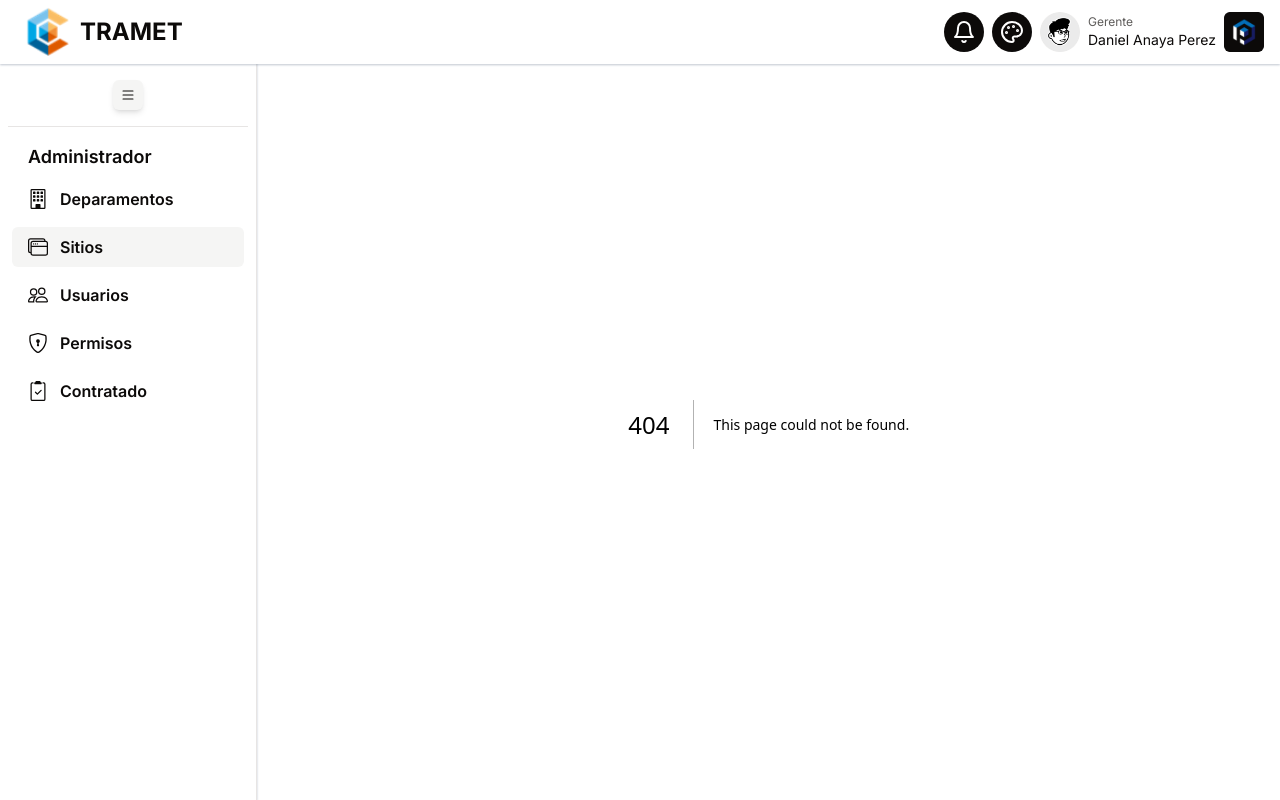
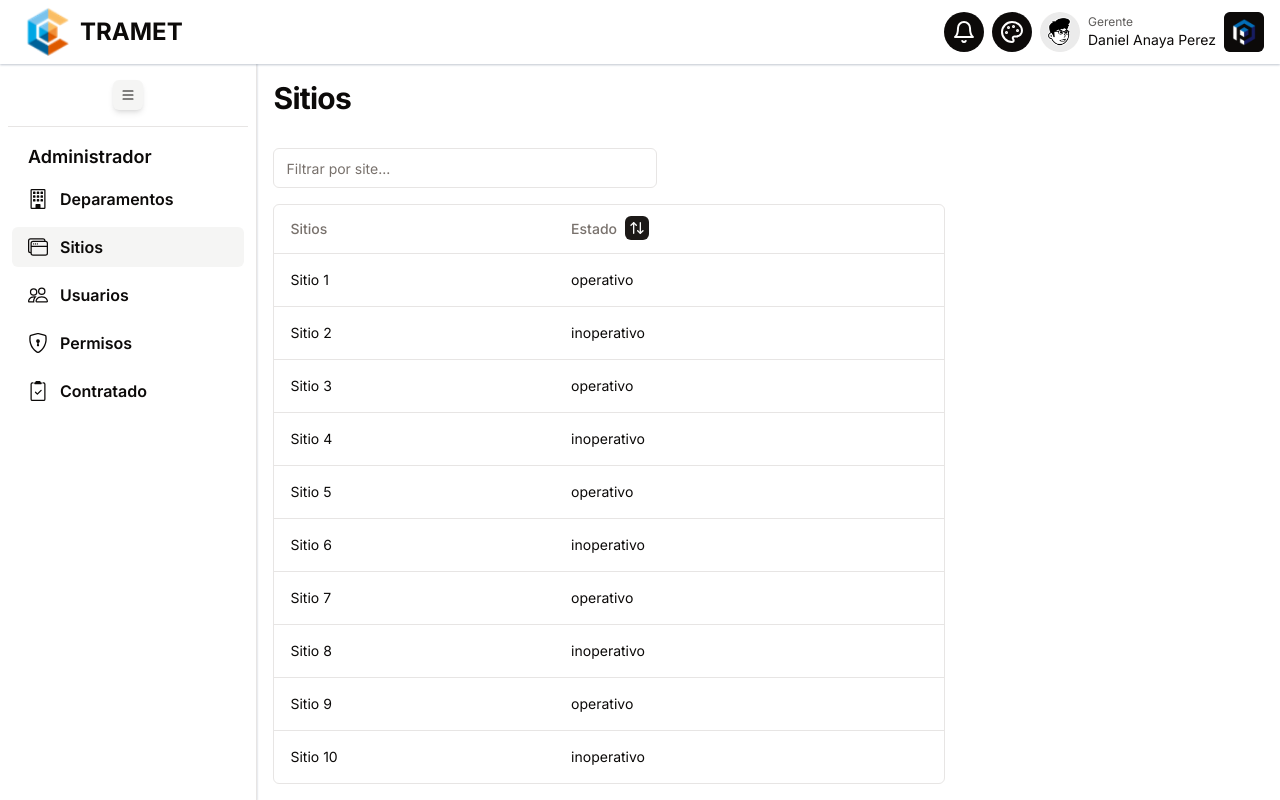
Before and after one commit to Tramet/tramet-dashboard-frontend, a Next.js app: page /admin/sites in a window 1280 px wide. Before the commit this address had no page. Built offline with nearby package versions, Linux system fonts and the light colour scheme.

Commit message:
feat: created sites page

```diff
--- /dev/null
+++ b/app/(pages)/admin/sites/page.tsx
@@ -0,0 +1,14 @@
+import { AdminDepartmentsTable } from "@trm/_components/admin-departments-table";
+import { AdminSitesTable } from "@trm/_components/admin-sites-table";
+import React from "react";
+
+const AdminDepartments = () => {
+  return (
+    <div>
+      <h2 className="text-3xl font-bold tracking-tight my-4">Sitios</h2>
+      <AdminSitesTable />
+    </div>
+  );
+};
+
+export default AdminDepartments;
--- /dev/null
+++ b/app/_components/admin-sites-table.tsx
@@ -0,0 +1,132 @@
+import React from "react";
+import { ColumnDef, createColumnHelper } from "@tanstack/react-table";
+
+import { DataTable } from "@trm/_components/ui/custom/data-table";
+
+export type Sites = {
+  id: string;
+  site: string;
+  status: "operativo" | "inoperativo";
+};
+
+export const sites: Sites[] = [
+  {
+    id: "1",
+    site: "Sitio 1",
+    status: "operativo",
+  },
+  {
+    id: "2",
+    site: "Sitio 2",
+    status: "inoperativo",
+  },
+  {
+    id: "3",
+    site: "Sitio 3",
+    status: "operativo",
+  },
+  {
+    id: "4",
+    site: "Sitio 4",
+    status: "inoperativo",
+  },
+  {
+    id: "5",
+    site: "Sitio 5",
+    status: "operativo",
+  },
+  {
+    id: "6",
+    site: "Sitio 6",
+    status: "inoperativo",
+  },
+  {
+    id: "7",
+    site: "Sitio 7",
+    status: "operativo",
+  },
+  {
+    id: "8",
+    site: "Sitio 8",
+    status: "inoperativo",
+  },
+  {
+    id: "9",
+    site: "Sitio 9",
+    status: "operativo",
+  },
+  {
+    id: "10",
+    site: "Sitio 10",
+    status: "inoperativo",
+  },
+  {
+    id: "11",
+    site: "Sitio 11",
+    status: "operativo",
+  },
+  {
+    id: "12",
+    site: "Sitio 12",
+    status: "inoperativo",
+  },
+  {
+    id: "13",
+    site: "Sitio 13",
+    status: "operativo",
+  },
+  {
+    id: "14",
+    site: "Sitio 14",
+    status: "inoperativo",
+  },
+  {
+    id: "15",
+    site: "Sitio 15",
+    status: "operativo",
+  },
+  {
+    id: "16",
+    site: "Sitio 16",
+    status: "inoperativo",
+  },
+  {
+    id: "17",
+    site: "Sitio 17",
+    status: "operativo",
+  },
+  {
+    id: "18",
+    site: "Sitio 18",
+    status: "inoperativo",
+  },
+  {
+    id: "19",
+    site: "Sitio 19",
+    status: "operativo",
+  },
+];
+
+const columnHelper = createColumnHelper<Sites>();
+
+export const columns = [
+  columnHelper.accessor("site", {
+    header: "Sitios",
+  }),
+  columnHelper.accessor("status", {
+    header: "Estado",
+    enableSorting: true,
+  }),
+];
+
+export function AdminSitesTable() {
+  return (
+    <div className="w-full max-w-2xl">
+      <DataTable
+        data={sites}
+        columns={columns}
+        filterColumn={`site`}
+        pageSize={10}></DataTable>
+    </div>
+  );
+}
--- a/app/_components/ui/custom/data-table.tsx
+++ b/app/_components/ui/custom/data-table.tsx
@@ -144,7 +144,7 @@ export function DataTable<TData>({
                 <TableCell
                   colSpan={columns.length}
                   className="h-24 text-center">
-                  No results.
+                  No hay resultados.
                 </TableCell>
               </TableRow>
             )}
```
